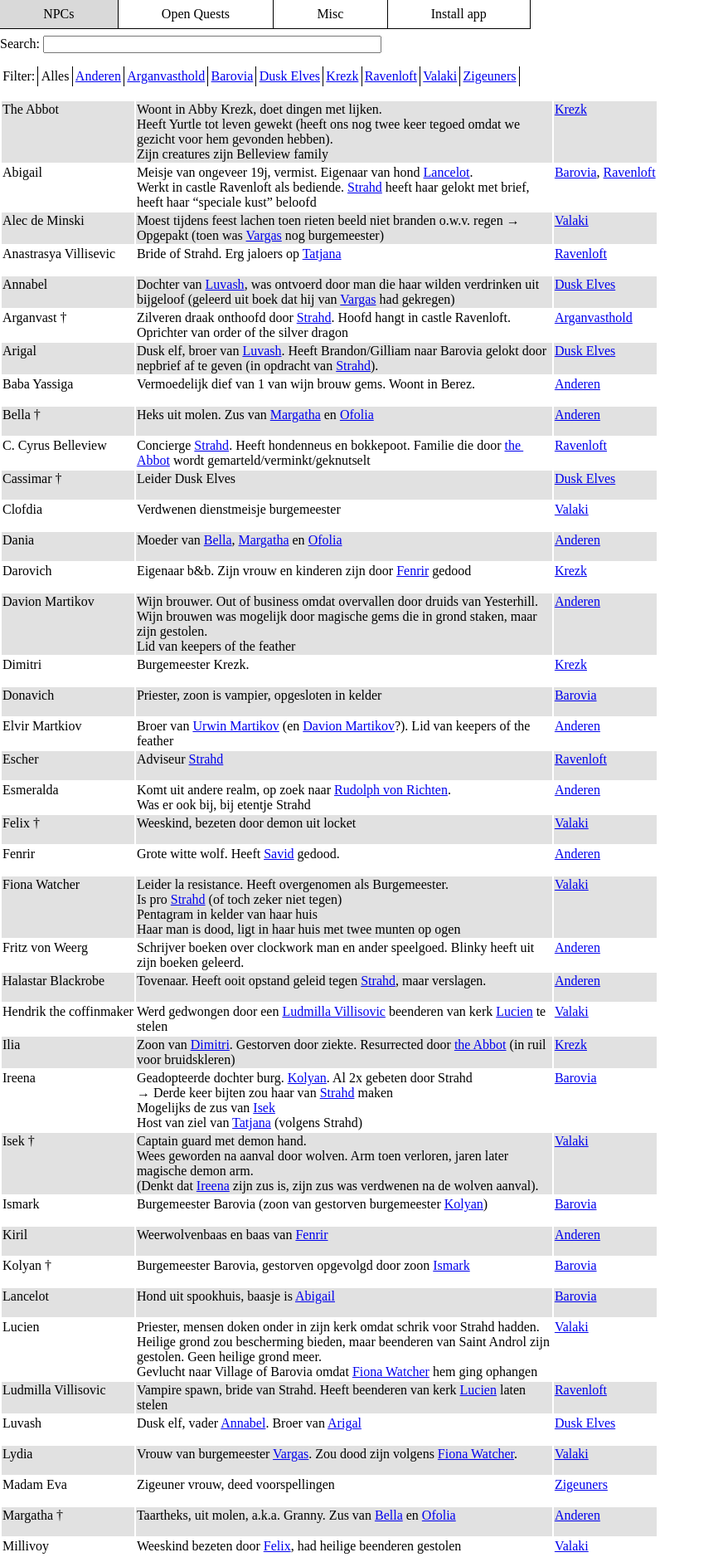
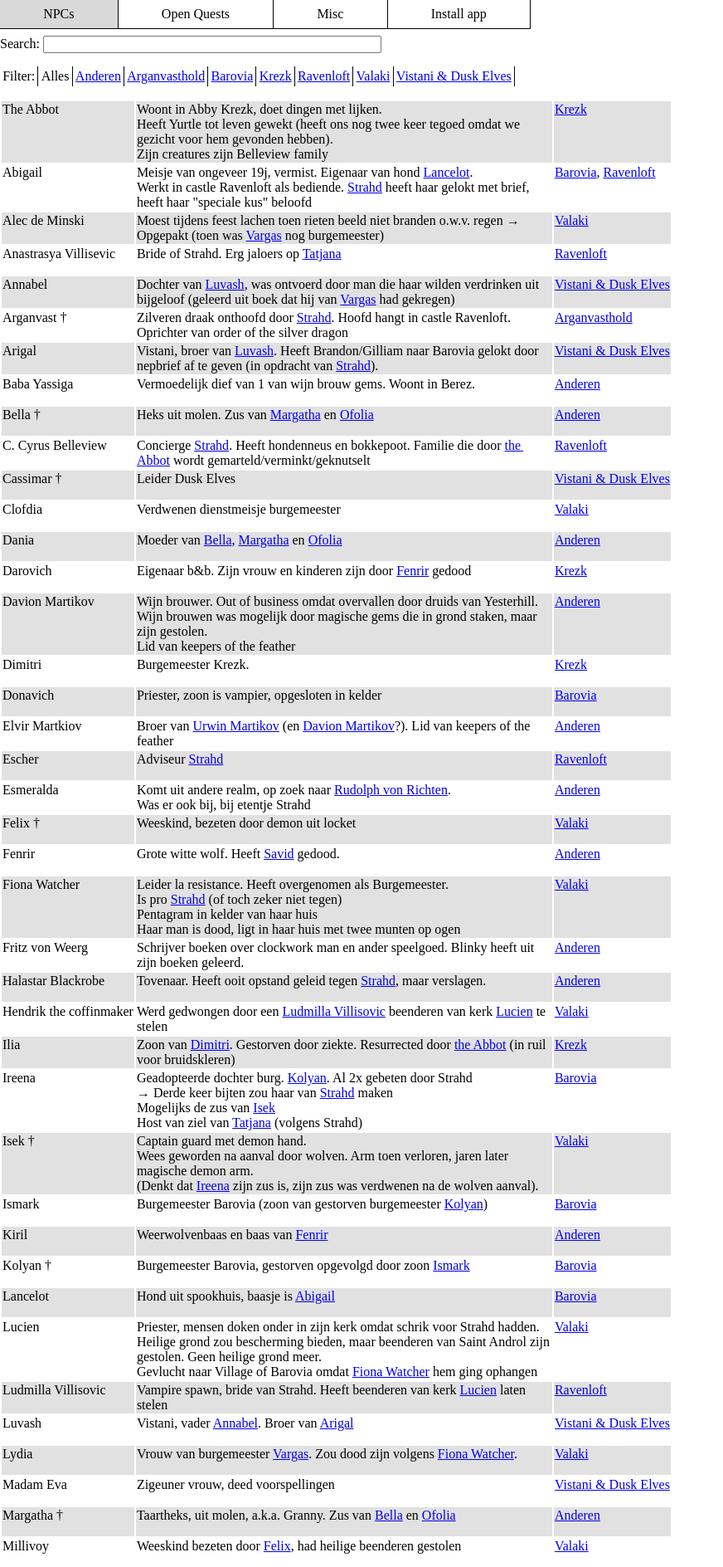
Before and after one commit to BramMeerten/curse-of-strahd-notes, a React (Create React App) app: page / in a window 1280 px wide. Shown: the top 1888 px of the page at 83% size, without its empty margins (0-872 px from the left). Built offline with nearby package versions, Linux system fonts and the light colour scheme.

Commit message:
Fix inaccuracies

```diff
--- a/src/Misc.tsx
+++ b/src/Misc.tsx
@@ -7,10 +7,10 @@ export const Misc = () => {
             <ul>
                 <li>Hebben Ismark aangevallen (burgemeester Barovia Village) samen met zombies</li>
                 <li>Hebben Isek en zijn familie toen hij nog kind was aangevallen. De zus is toen verdwenen. Mogelijks is de zus Ireena.</li>
-                <li>Wolfmens vroeg ooit aan Lyrielle: “Are you a child of the mother (k)night?”</li>
+                <li>Wolfmens vroeg ooit aan Lyrielle: "Are you a child of the mother night?"</li>
                 <li>In (buurt van Krezk) worden kinderen gestolen door weerwolven sinds een paar maanden (en graffen worden geschonden)</li>
                 <li>Kunnen niet tegen zilver</li>
-                <li>Gevangen weerwolf zegt: “The mother (k)night ziet alles”</li>
+                <li>Gevangen weerwolf zegt: "The mother night ziet alles"</li>
             </ul>
 
             <h2>Strahd / Vampieren:</h2>
--- a/src/people.ts
+++ b/src/people.ts
@@ -14,7 +14,7 @@ export const people: Person[] = [
         name: 'Abigail',
         shortDescription: 'Vermist meisje',
         description: 'Meisje van ongeveer 19j, vermist. Eigenaar van hond [Lancelot].\n' +
-            'Werkt in castle Ravenloft als bediende. [Strahd] heeft haar gelokt met brief, heeft haar “speciale kust” beloofd',
+            'Werkt in castle Ravenloft als bediende. [Strahd] heeft haar gelokt met brief, heeft haar "speciale kus" beloofd',
         categories: ['Barovia', 'Ravenloft'],
         alive: true
     },
@@ -46,7 +46,7 @@ export const people: Person[] = [
         name: 'Annabel',
         shortDescription: 'Dochter van Luvash, was ontvoerd',
         description: 'Dochter van [Luvash], was ontvoerd door man die haar wilden verdrinken uit bijgeloof (geleerd uit boek dat hij van [Vargas] had gekregen)',
-        categories: ['Dusk Elves'],
+        categories: ['Vistani & Dusk Elves'],
         alive: true
     },
     {
@@ -59,9 +59,9 @@ export const people: Person[] = [
     },
     {
         name: 'Arigal',
-        shortDescription: 'Dusk elf, broer van [Luvash]',
-        description: 'Dusk elf, broer van [Luvash]. Heeft Brandon/Gilliam naar Barovia gelokt door nepbrief af te geven (in opdracht van [Strahd]).',
-        categories: ['Dusk Elves'],
+        shortDescription: 'Vistani, broer van [Luvash]',
+        description: 'Vistani, broer van [Luvash]. Heeft Brandon/Gilliam naar Barovia gelokt door nepbrief af te geven (in opdracht van [Strahd]).',
+        categories: ['Vistani & Dusk Elves'],
         alive: true
     },
     {
@@ -82,7 +82,7 @@ export const people: Person[] = [
         name: 'Cassimar',
         shortDescription: 'Leider Dusk Elves',
         description: 'Leider Dusk Elves',
-        categories: ['Dusk Elves'],
+        categories: ['Vistani & Dusk Elves'],
         alive: false
     },
     {
@@ -282,9 +282,9 @@ export const people: Person[] = [
     },
     {
         name: 'Luvash',
-        shortDescription: 'Dusk elf, vader Annabel',
-        description: 'Dusk elf, vader [Annabel]. Broer van [Arigal]',
-        categories: ['Dusk Elves'],
+        shortDescription: 'Vistani, vader Annabel',
+        description: 'Vistani, vader [Annabel]. Broer van [Arigal]',
+        categories: ['Vistani & Dusk Elves'],
         alive: true
     },
     {
@@ -298,7 +298,7 @@ export const people: Person[] = [
         name: 'Madam Eva',
         shortDescription: 'Zigeuner vrouw, deed voorspellingen',
         description: 'Zigeuner vrouw, deed voorspellingen',
-        categories: ['Zigeuners'],
+        categories: ['Vistani & Dusk Elves'],
         alive: true
     },
     {
@@ -332,7 +332,7 @@ export const people: Person[] = [
     {
         name: 'Rahadin',
         shortDescription: 'Chamberlin van Strahd, geeft opdrachten aan Dusk Elves broers',
-        description: 'Chamberlin van [Strahd], geeft opdrachten aan Dusk Elves broers\n',
+        description: 'Chamberlin van [Strahd], geeft opdrachten aan [Arigal] / [Luvash]\n',
         categories: ['Ravenloft'],
         alive: true
     },
@@ -348,7 +348,7 @@ export const people: Person[] = [
         shortDescription: 'Dusk Elf, tegengekomen in Argenvasthold',
         description: 'Tegengekomen in Argenvasthold, was op zoek naar [Annabel].\n' +
             'Gedood door wolf [Fenrir] (leek specifiek op hem gericht)\n',
-        categories: ['Dusk Elves'],
+        categories: ['Vistani & Dusk Elves'],
         alive: true
     },
     {
```
